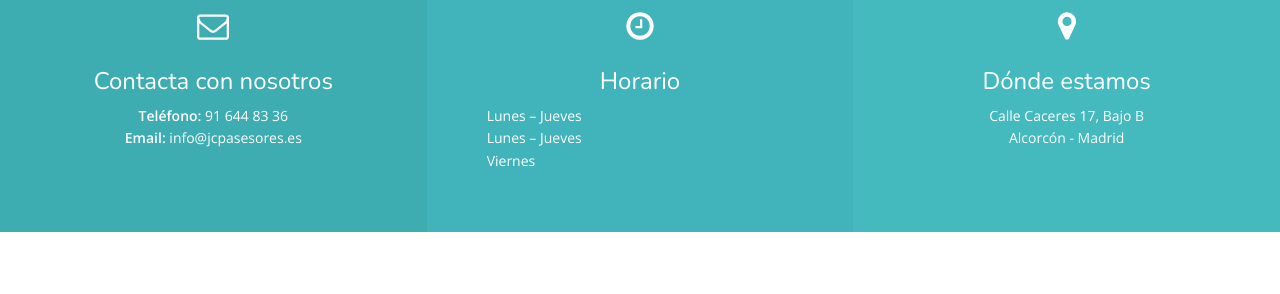
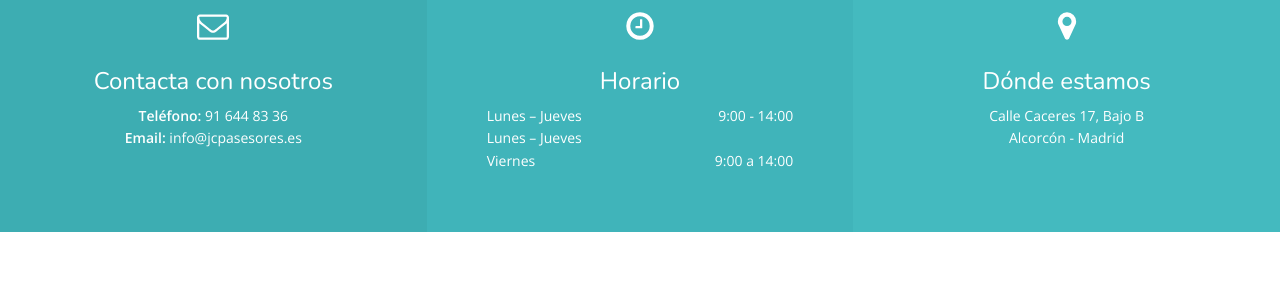
Before and after one commit to MpCity/MpCity.github.io, a Jekyll site: the page built from index.html, in a window 1280 px wide and 900 px high, scrolled down 468 px. Shown: the part 154-448 px from the top of the window. Built offline with Jekyll 4.4.1, drawn with Linux system fonts in a browser that asks for light colours; nearby versions of some CDN libraries; some of the changed lines change nothing that is shown.

Commit message:
Update _config.yml

```diff
--- a/_config.yml
+++ b/_config.yml
@@ -21,8 +21,9 @@ contact:
     address: Calle Caceres 17, Bajo B<br> Alcorcón - Madrid
 
 # Opening hours
-monday_friday: 9:00 a 14:00 y de 17:00 a 19:00
-saturday: 9:00 a 14:00
+monday_thursday_m: 9:00 - 14:00
+monday_thursday_e:
+friday: 9:00 a 14:00
 
 # Testimonials
 testimonials:
```
